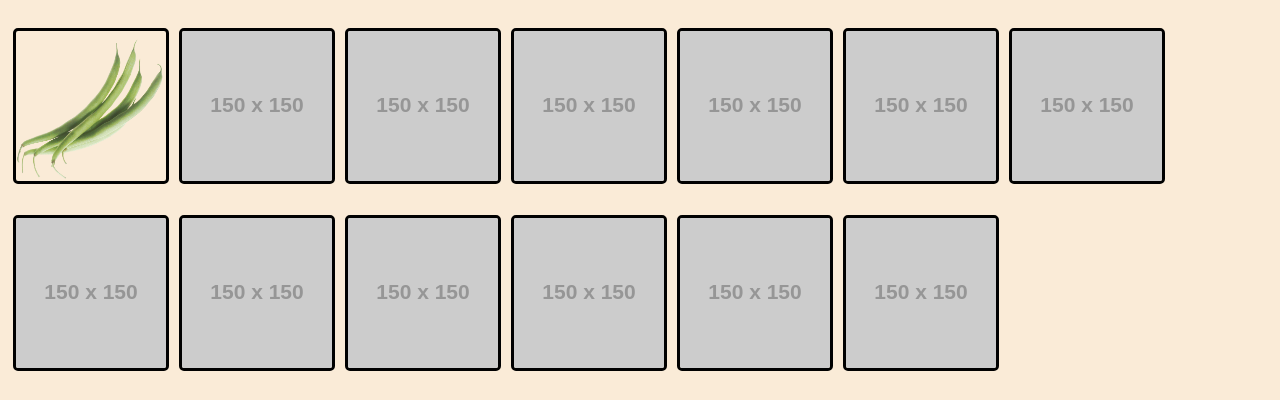
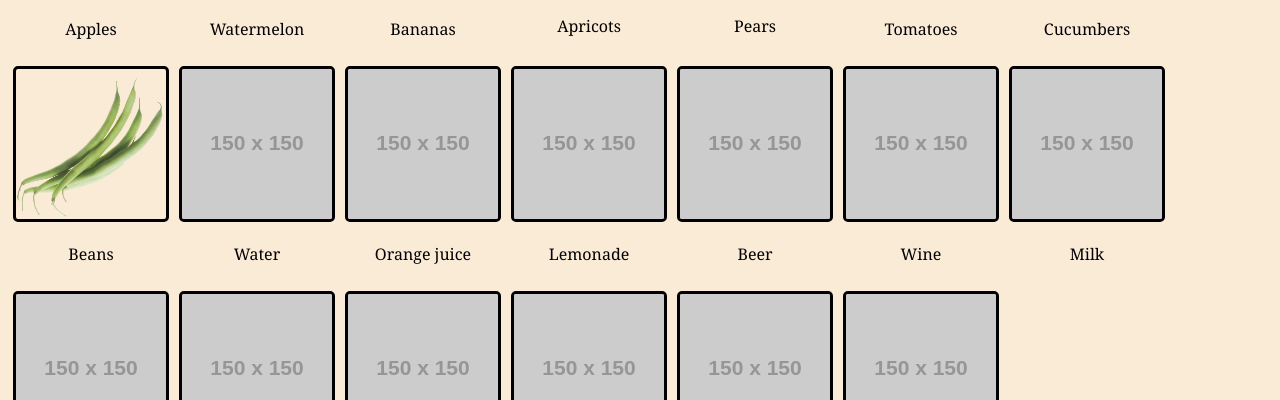
Before and after one commit to jelena2803/fe-eval-minimarket, a plain HTML site: page index.html in a window 1280 px wide. Shown: the part 400-800 px from the top of the page. Drawn offline with Linux system fonts and the light colour scheme; placeholder pictures from the web are drawn by us.

Commit message:
p content was missing, error fixed

```diff
--- a/index.html
+++ b/index.html
@@ -198,7 +198,7 @@
                 imgProduct.src = allProducts[idx].imageURI
                 divProduct.appendChild(imgProduct)
                 const pProduct = document.createElement("p")
-                imgProduct.innerHTML = allProducts[idx].description
+                pProduct.innerHTML = allProducts[idx].description
                 divProduct.appendChild(pProduct)
             }
         </script>
```
